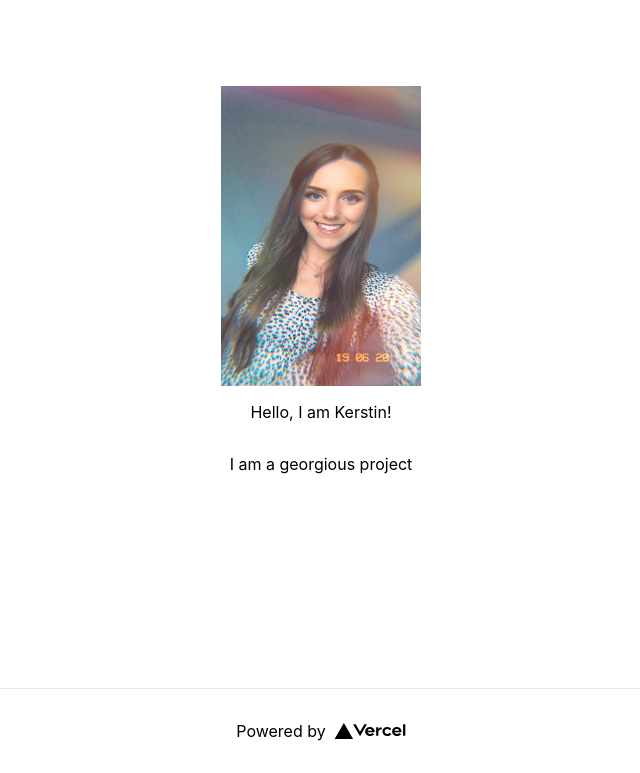
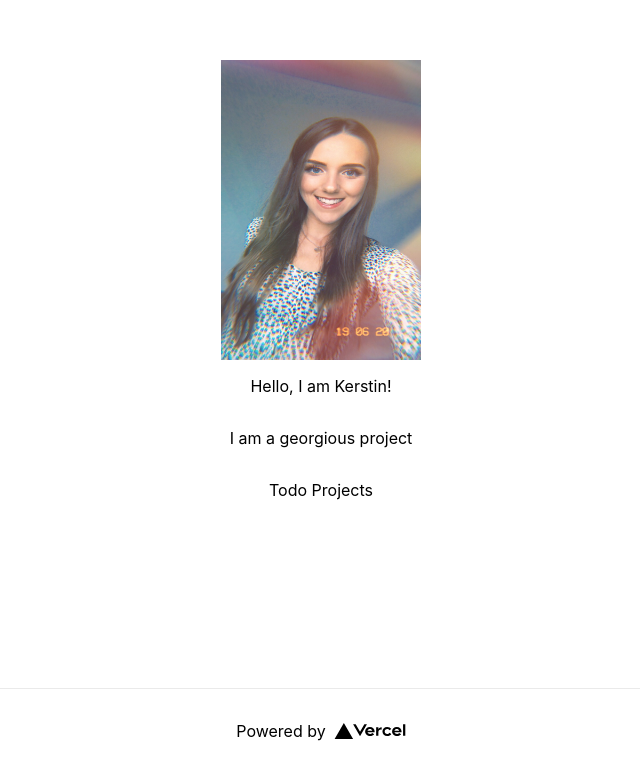
Before and after one commit to kerstin97/portfolio, a Next.js app in the folder portfolio/: page / in a window 1280 px wide. Shown: the part 112-885 px from the top of the page, without its empty margins (319-959 px from the left). Built offline with nearby package versions, Linux system fonts and the light colour scheme.

Commit message:
add todo

```diff
--- a/portfolio/components/projects.js
+++ b/portfolio/components/projects.js
@@ -1,5 +1,9 @@
 export default function Projects() {
     return (
+        <>
         <p>I am a georgious project</p>
+        <p>Todo Projects</p>
+        </>
+
     )
 }
```
